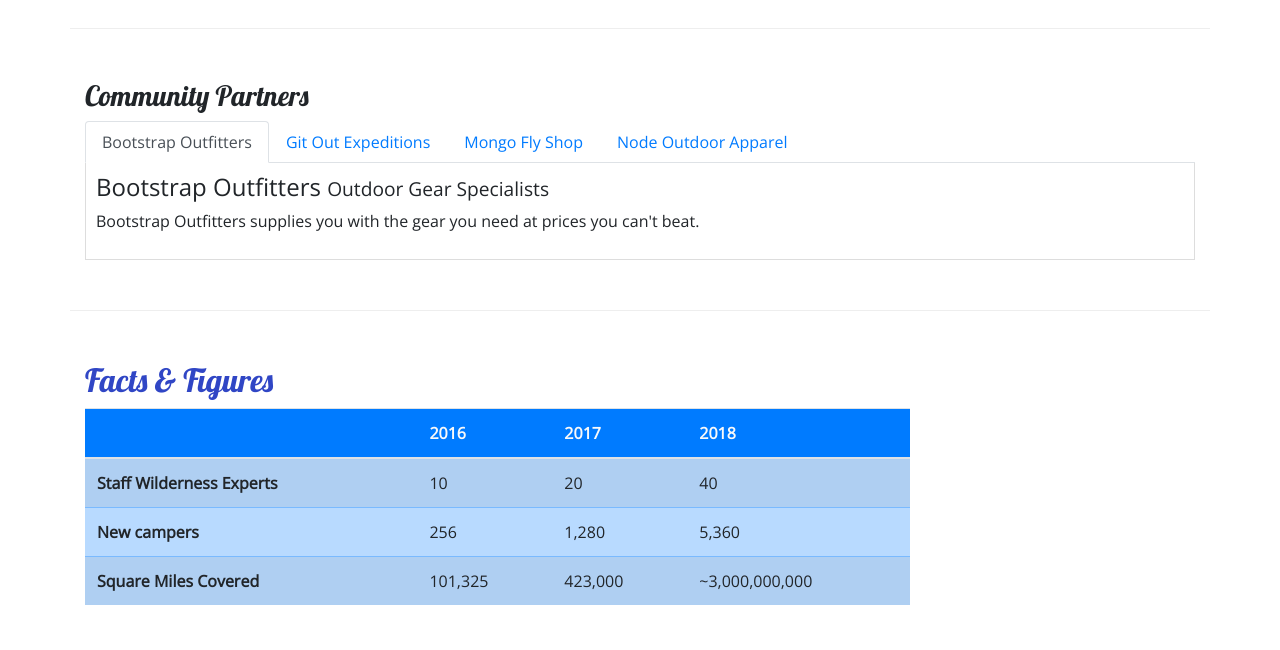
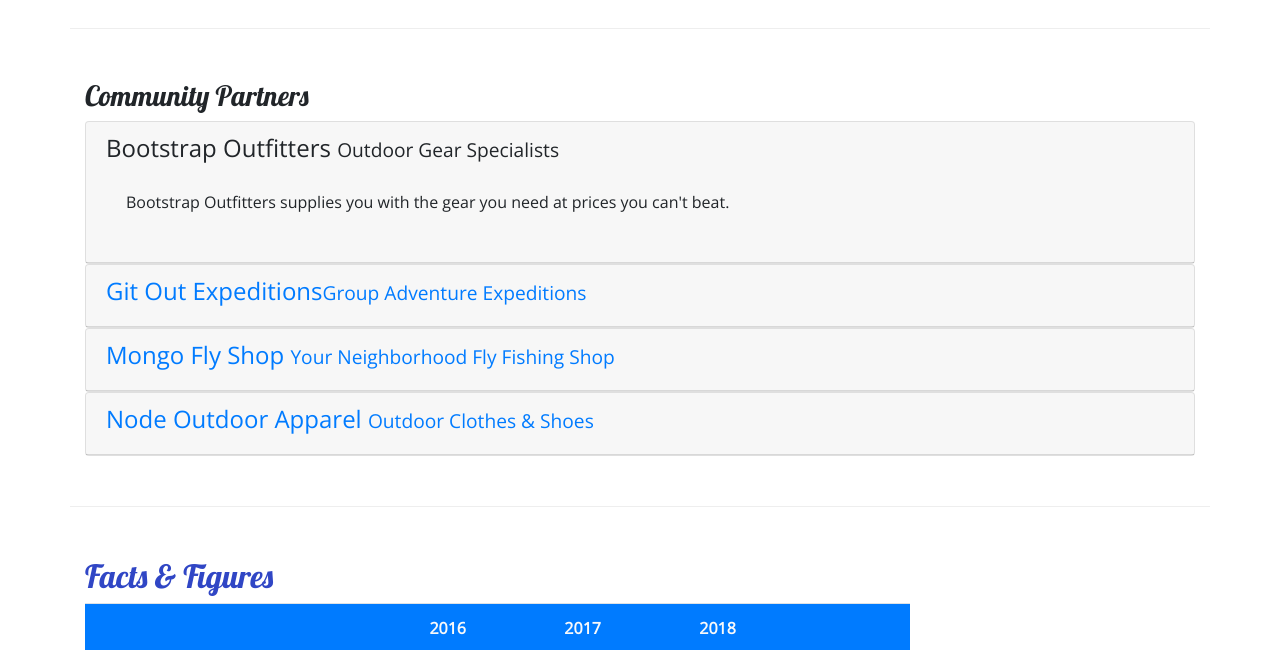
Before and after one commit to Micvarga/Bootstrap-project-1, a website: page aboutus.html in a window 1280 px wide. Shown: the part 800-1450 px from the top of the page. Drawn offline with nearby package versions, Linux system fonts and the light colour scheme.

```diff
--- a/aboutus.html
+++ b/aboutus.html
@@ -112,42 +112,71 @@
         <div class="row row-content">
             <div class="col">
                 <h3>Community Partners</h3>
-                <ul class="nav nav-tabs">
-                    <li class="nav-item"><a class="nav-link active" href="#bootstrap" role="tab"
-                            data-toggle="tab">Bootstrap Outfitters</a></li>
-                    <li class="nav-item"><a class="nav-link" href="#git" role="tab" data-toggle="tab">Git Out
-                            Expeditions</a></li>
-                    <li class="nav-item"><a class="nav-link" href="#mango" role="tab" data-toggle="tab">Mongo Fly
-                            Shop</a></li>
-                    <li class="nav-item"><a class="nav-link" href="#node" role="tab" data-toggle="tab">Node Outdoor
-                            Apparel</a></li>
-                </ul>
-                <div class="tab-content">
-                    <div role="tabpanel" class="tab-pane fade show active" id="bootstrap">
-                        <h4>Bootstrap Outfitters <small>Outdoor Gear Specialists</small></h4>
-                        <p class="d-none d-sm-block">Bootstrap Outfitters supplies you with the gear you need at prices
-                            you
-                            can't beat.</p>
+
+                <div id="accordion">
+                    <div class="card">
+                        <div role="tab" class="card-header">
+                            <h4>
+                                <a data-toggle="collapse" data-target="#bootstrap">Bootstrap Outfitters <small>Outdoor
+                                        Gear Specialists</small>
+                                </a>
+                            </h4>
+                            <div class="collapse show" id="boostrap" data-parent="#accordion">
+                                <div class="card-body">
+                                    <p class="d-none d-sm-block">Bootstrap Outfitters supplies you with the gear you
+                                        need at
+                                        prices you can't beat.</p>
+                                </div>
+                            </div>
+                        </div>
                     </div>
-                    <div role="tabpanel" class="tab-pane fade" id="git">
-                        <h4>Git Out Expeditions <small>Group Adventure Expeditions</small></h4>
-                        <p class="d-none d-sm-block">Join Git Out Expeditions to explore new horizons with a group of
-                            other
-                            adventurers!</p>
+                    <div class="card">
+                        <div role="tab" class="card-header">
+                            <h4>
+                                <a class="collapsed" data-toggle="collapse" data-target="#git">
+                                    Git Out Expeditions<small>Group Adventure Expeditions</small>
+                                </a>
+                            </h4>
+                            <div class="collapse" id="git" data-parent="#accordion">
+                                <div class="card-body">
+                                    <p class="d-none d-sm-block">Join Git Out Expeditions to explore new horizons with a
+                                        group
+                                        of other adventurers!</p>
+                                </div>
+                            </div>
+                        </div>
                     </div>
-                    <div role="tabpanel" class="tab-pane fade" id="mango">
-                        <h4>Mongo Fly Shop <small>Your Neighborhood Fly Fishing Shop</small></h4>
-                        <p class="d-none d-sm-block">Need a new fishing pole, a tacklebox, or flies of all kinds? Stop
-                            by
-                            Mongo
-                            Fly Shop.</p>
+                    <div class="card">
+                        <div role="tab" class="card-header">
+                            <h4>
+                                <a class="collapsed" data-toggle="collapse" data-target="#mango">Mongo Fly Shop
+                                    <small>Your Neighborhood
+                                        Fly Fishing Shop</small></a>
+                            </h4>
+                            <div class="collapse" id="mango" data-parent="#accordion">
+                                <div class="card-body">
+                                    <p class="d-none d-sm-block">Need a new fishing pole, a tacklebox, or flies of all
+                                        kinds?
+                                        Stop by Mongo Fly Shop.</p>
+                                </div>
+                            </div>
+                        </div>
                     </div>
-                    <div role="tabpanel" class="tab-pane fade" id="node">
-                        <h4>Node Outdoor Apparel <small>Outdoor Clothes & Shoes</small></h4>
-                        <p class="d-none d-sm-block">From polar fleeces to swimsuits, hiking boots to waders, a visit to
-                            Node
-                            will be sure to get you
-                            covered.</p>
+                    <div class="card">
+                        <div role="tab" class="card-header">
+                            <h4>
+                                <a class="collapsed" data-toggle="collapse" data-target="#node">Node Outdoor Apparel
+                                    <small>Outdoor
+                                        Clothes & Shoes</small></a>
+                            </h4>
+                            <div class="collapse" id="node" data-parent="#accordion">
+                                <div class="card-body">
+                                    <p class="d-none d-sm-block">From polar fleeces to swimsuits, hiking boots to
+                                        waders, a
+                                        visit to Node will be sure to get you covered.</p>
+                                </div>
+                            </div>
+                        </div>
                     </div>
                 </div>
             </div>
```
Also changed, not shown: index.html (+8 -1 lines).
